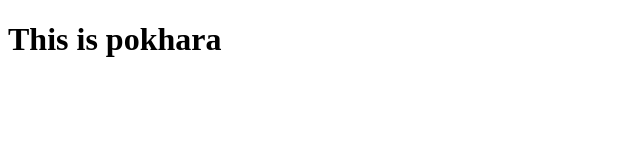
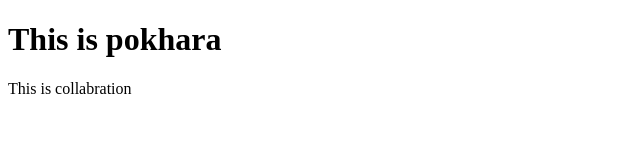
Before and after one commit to bindaskancha/gittest, a plain HTML site: page index.html in a window 1280 px wide. Shown: the whole page, without its empty margins (0-640 px from the left). Drawn offline with Linux system fonts and the light colour scheme.

Commit message:
modified

```diff
--- a/index.html
+++ b/index.html
@@ -5,6 +5,7 @@
 </head>
 <body>
 	<h1>This is pokhara</h1>
+	<p>This is collabration</p>
 
 </body>
 </html>
```
